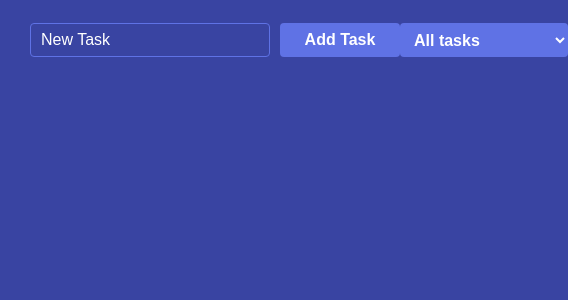
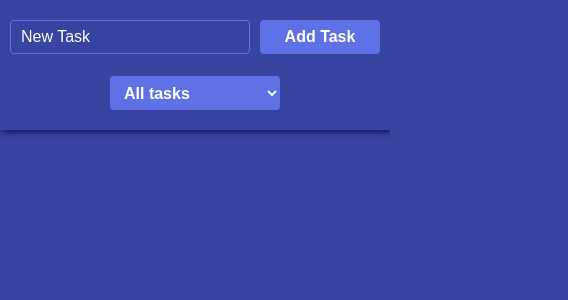
Before and after one commit to Babi-dev/project-todos-crud, a React (Create React App) app: page / in a window 390 px wide. Shown: the top 300 px of the page, 568 px wide, since content can reach past the window. Built offline with nearby package versions, Linux system fonts and the light colour scheme.

Commit message:
Adding media queries

```diff
--- a/src/components/Header/Header.style.js
+++ b/src/components/Header/Header.style.js
@@ -8,7 +8,22 @@ export const ContentHeader = styled.header`
   align-items: center;
 
   width: 100%;
+  min-width: 300px;
   height: 80px;
   padding: 0 30px;
   top: 0;
+  z-index: 99;
+
+  background-color: #3944a2;
+  box-shadow: 2px 2px 6px 0 #0b0f53;
+
+  @media (max-width: 720px) {
+    flex-direction: column;
+    padding: 20px 0;
+    height: 130px;
+  }
+
+  @media (max-width: 360px) {
+    height: 180px;
+  }
 `;
--- a/src/pages/TodoApp/containers/TodoCreator/TodoCreate.style.js
+++ b/src/pages/TodoApp/containers/TodoCreator/TodoCreate.style.js
@@ -3,11 +3,15 @@ import styled from "styled-components";
 export const Content = styled.form`
   display: flex;
   position: relative;
+
+  @media (max-width: 360px) {
+    flex-direction: column;
+    align-items: center;
+  }
 `;
 
 export const InputContent = styled.section`
   display: flex;
-  flex-direction: column;
 `;
 
 export const Input = styled.input`
@@ -53,8 +57,7 @@ export const Button = styled.button`
     background-color: #0c0f53;
   }
 
-  :disabled {
-    opacity: 0.6;
-    background-color: #5f72e5;
+  @media (max-width: 360px) {
+    margin: 10px;
   }
 `;
--- a/src/pages/TodoApp/containers/TodoList/TodoList.style.js
+++ b/src/pages/TodoApp/containers/TodoList/TodoList.style.js
@@ -2,6 +2,7 @@ import styled from "styled-components";
 
 export const Content = styled.main`
   width: 100%;
+  min-width: 300px;
   height: calc(100vh - 80px);
   top: 40px;
   padding: 40px 20px;
@@ -11,16 +12,43 @@ export const Content = styled.main`
   justify-content: flex-start;
   align-items: flex-start;
   align-content: flex-start;
-  overflow-y: scroll;
+  overflow-y: auto;
+
+  @media (max-width: 720px) {
+    height: calc(100vh - 130px);
+    top: 65px;
+  }
+  @media (max-width: 360px) {
+    height: calc(100vh - 180px);
+    top: 80px;
+  }
 `;
 
 export const List = styled.ul`
   width: 100%;
   display: grid;
-  grid-template-columns: 1fr 1fr 1fr;
+  grid-template-columns: repeat(6, 1fr);
+  justify-items: center;
   align-items: center;
 
   list-style-type: none;
+
+  @media (max-width: 1540px) {
+    grid-template-columns: repeat(5, 1fr);
+  }
+  @media (max-width: 1290px) {
+    grid-template-columns: repeat(4, 1fr);
+  }
+  @media (max-width: 1024px) {
+    grid-template-columns: repeat(3, 1fr);
+  }
+  @media (max-width: 780px) {
+    grid-template-columns: repeat(2, 1fr);
+  }
+  @media (max-width: 568px) {
+    grid-template-columns: 1fr;
+    justify-items: center;
+  }
 `;
 
 export const ListItem = styled.li`
```
